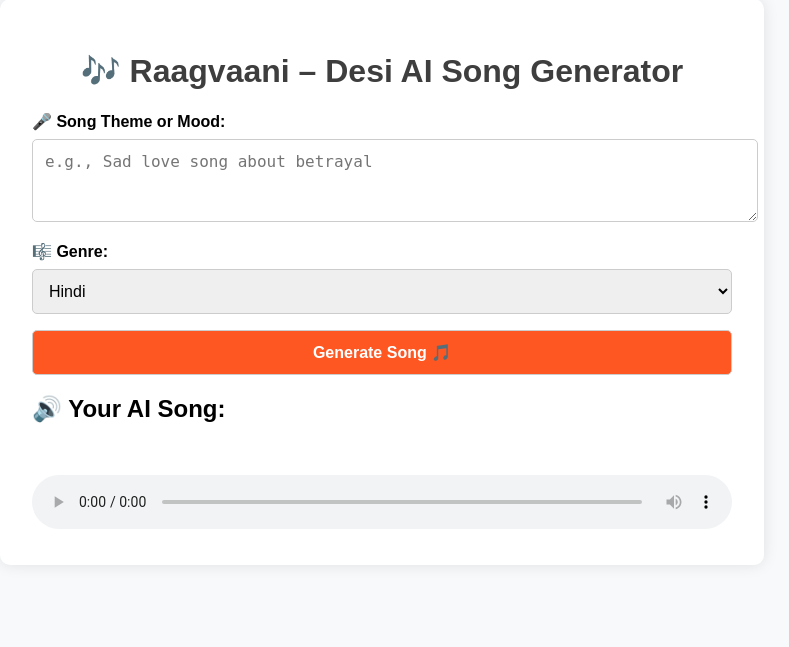
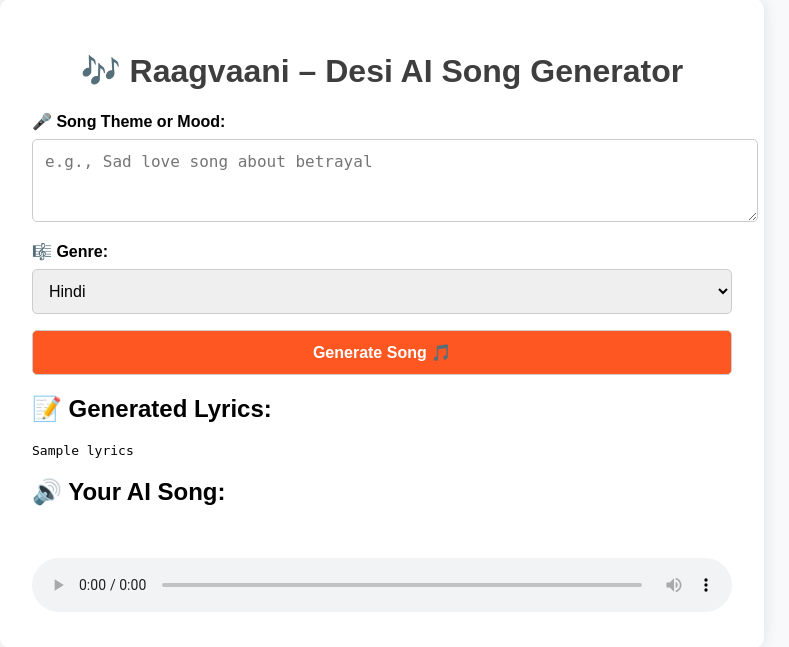
Before and after one commit to maheshnandaniya/RaagVaani, a Django app: template musicgen_ai/templates/index.html in a window 1280 px wide. Shown: the part 33-680 px from the top of the page, without its empty margins (258-1047 px from the left). Run offline with Django 4.2, Linux system fonts and the light colour scheme; the template is opened without the code that fills it: most values are stand-ins (such as "Sample title", 1, 10 or a date in 2020).

Commit message:
Update index.html

```diff
--- a/musicgen_ai/templates/index.html
+++ b/musicgen_ai/templates/index.html
@@ -72,7 +72,10 @@
 
       <button type="submit">Generate Song 🎵</button>
     </form>
-
+    {% if lyrics %}
+  <h2>📝 Generated Lyrics:</h2>
+  <pre>{{ lyrics }}</pre>
+{% endif %}
     {% if audio_url %}
       <h2>🔊 Your AI Song:</h2>
       <audio controls>
```
